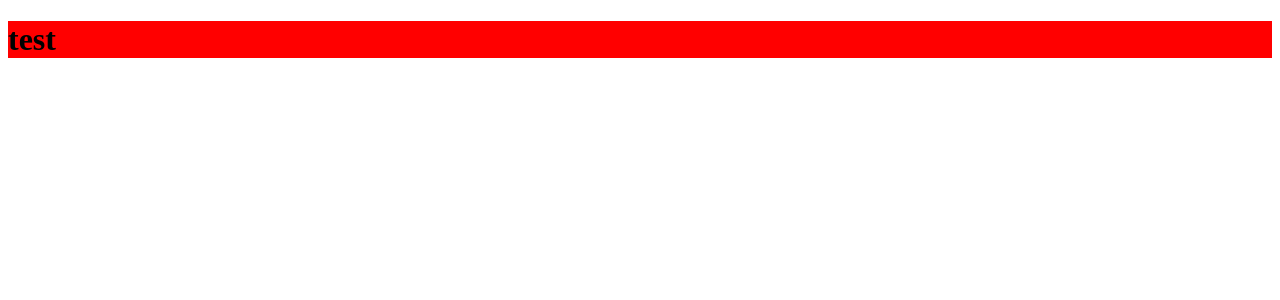
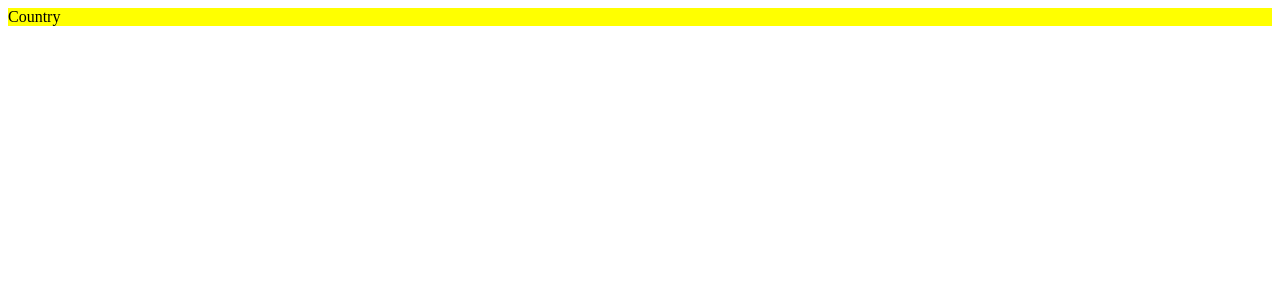
Before and after one commit to mrfinesse47/rest-countries, a React (Create React App) app: page / in a window 1280 px wide. Shown: the top 300 px of the page. Built offline with nearby package versions, Linux system fonts and the light colour scheme.

Commit message:
made and added the country component to the App component with simple test

```diff
--- a/src/components/App.js
+++ b/src/components/App.js
@@ -1,9 +1,10 @@
 import "../styles.css";
+import Country from "./Country";
 
 function App() {
   return (
     <div className="App">
-      <h1>test</h1>
+      <Country />
     </div>
   );
 }
--- /dev/null
+++ b/src/components/Country.js
@@ -0,0 +1,8 @@
+import React from "react";
+import "../styles.css";
+
+const Country = () => {
+  return <div className="Country">Country</div>;
+};
+
+export default Country;
--- a/src/styles.css
+++ b/src/styles.css
@@ -1,4 +1,8 @@
 .App {
   background-color: red;
 }
+
+.Country {
+  background-color: yellow;
+}
 /*# sourceMappingURL=styles.css.map */
--- a/src/styles.scss
+++ b/src/styles.scss
@@ -1,3 +1,7 @@
 .App {
   background-color: red;
 }
+
+.Country {
+  background-color: yellow;
+}
```
Also changed, not shown: 1 other file (tests, documents, lock files or other folders).
